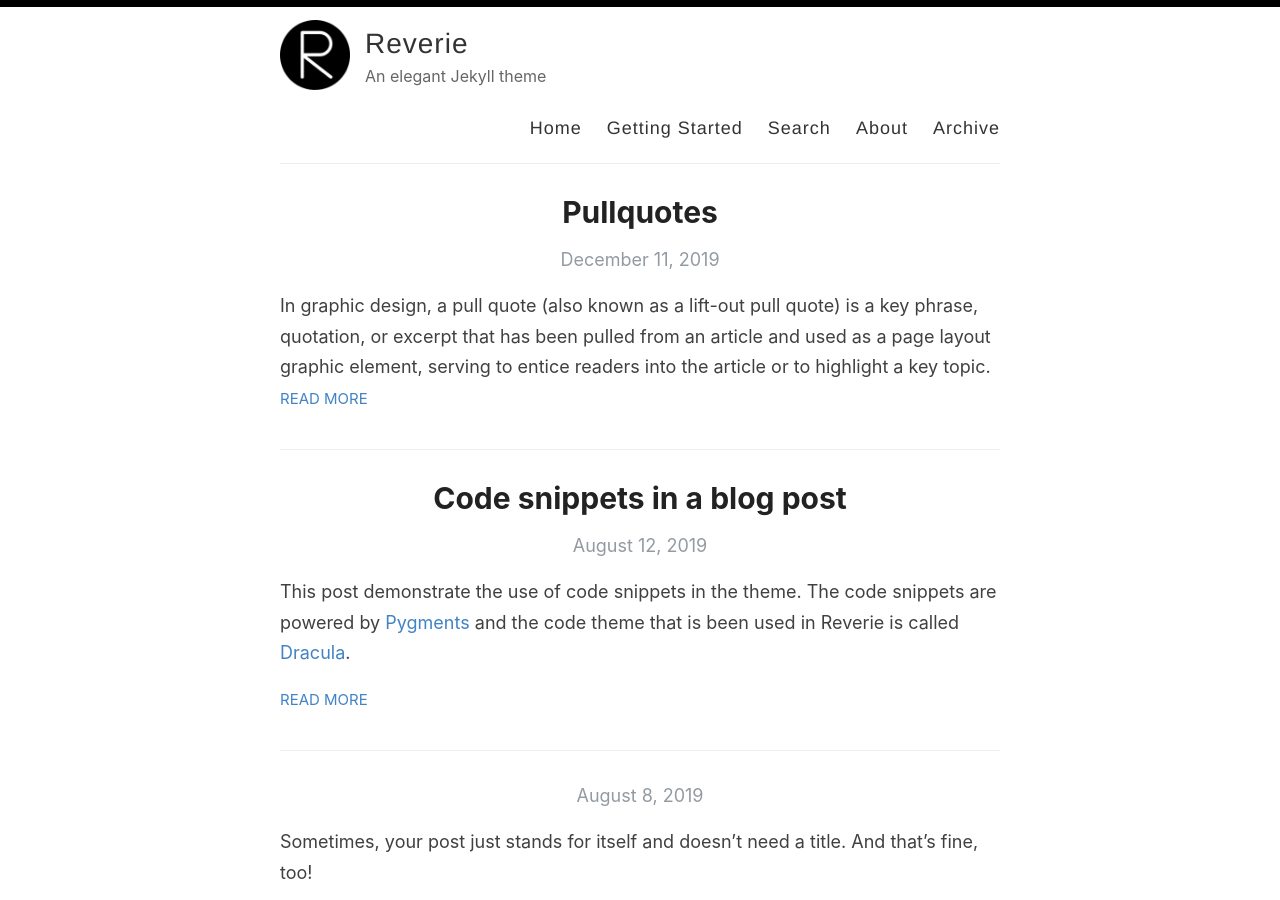
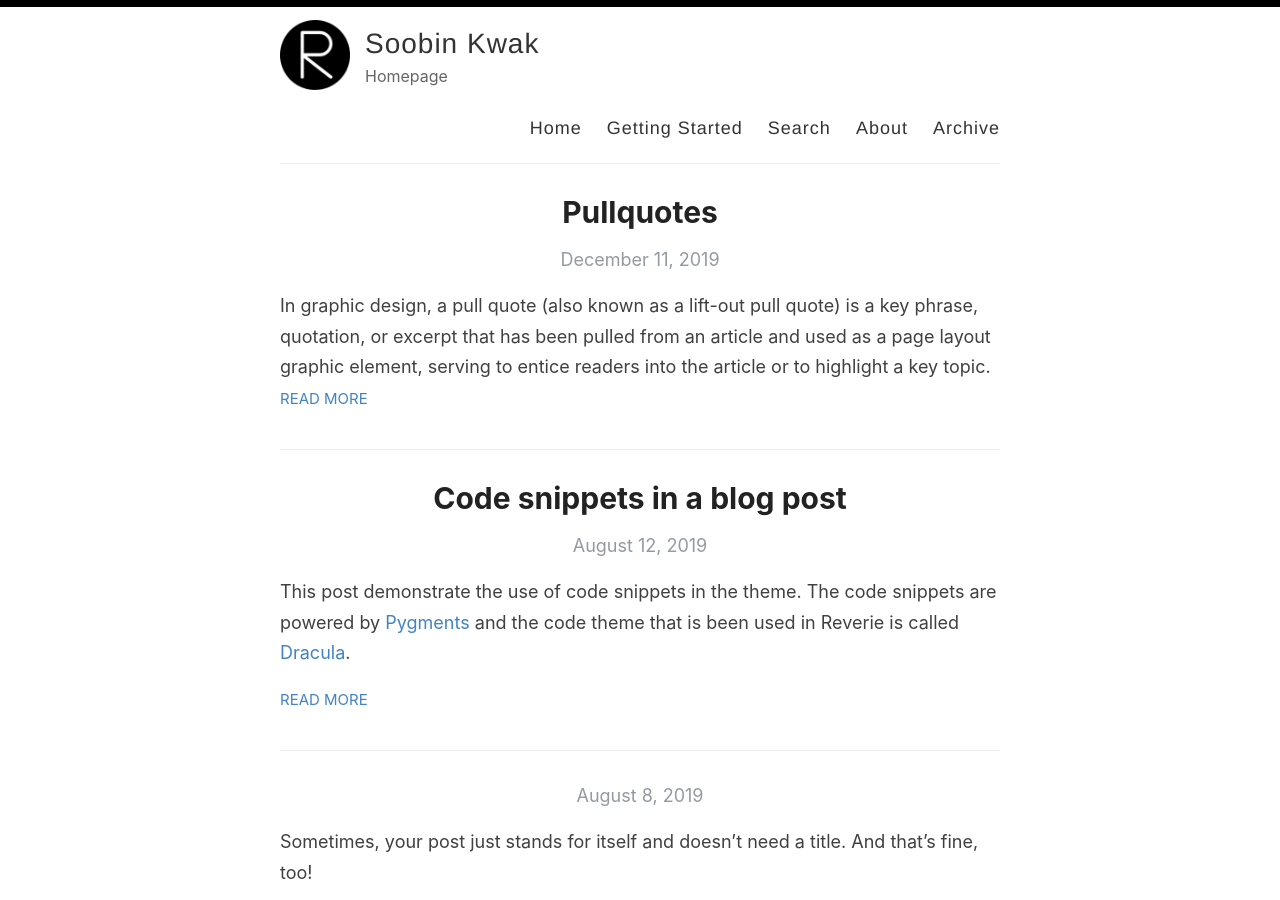
Before and after one commit to skwak/skwak.github.io, a Jekyll site: the page built from index.html, in a window 1280 px wide and 900 px high. Built offline with Jekyll 4.4.1, drawn with Linux system fonts in a browser that asks for light colours; the list of posts is cut into pages by our own code.

Commit message:
Update _config.yml

```diff
--- a/_config.yml
+++ b/_config.yml
@@ -3,13 +3,13 @@
 #
 
 # Name of your site (displayed in the header)
-name: Reverie
+name: Soobin Kwak
 
 # Name of the author
-author: Amit Merchant
+author: S. Kwak
 
 # Short bio or description (displayed in the header)
-description: An elegant Jekyll theme
+description: Homepage
 
 # URL of your avatar or profile pic (you could use your GitHub profile pic)
 avatar: /images/reverie.png
@@ -21,10 +21,10 @@ avatar: /images/reverie.png
 # Includes an icon in the footer for each username you enter
 footer-links:
   dribbble:
-  email: amit.d.merchant@gmail.com
+  email: sbkwak16@gmail.com
   facebook:
   flickr:
-  github: amitmerchant1990/reverie
+  github: skwak/
   instagram:
   linkedin:
   pinterest:
```
